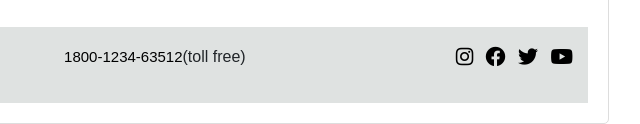
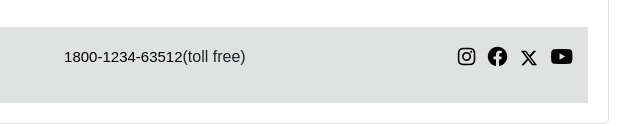
Before and after one commit to Npkrathour/email-05, a plain HTML site: page index.html in a window 1280 px wide. Shown: the part 2309-2433 px from the top of the page, 543-1183 px from the left. Drawn offline with nearby package versions, Linux system fonts and the light colour scheme.

Commit message:
some chnags

```diff
--- a/index.html
+++ b/index.html
@@ -126,10 +126,14 @@
                         <li class="list-inline-item"><a href="https://www.facebook.com/pearsonplc.in" target="_blank"
                                 style="color: #000;"><i class="fab fa-facebook"></i></a></li>
 
-                        <li class="list-inline-item">
-                            <a href=" https://x.com/i/flow/login?redirect_after_login=%2FPearsonIN" target="_blank"><i
-                                    class="fab fa-twitter"></i></a>
-                        </li>
+                                <li class="list-inline-item">
+                                    <a href=" https://x.com/i/flow/login?redirect_after_login=%2FPearsonIN" target="_blank">
+                                        <svg xmlns="http://www.w3.org/2000/svg" style="height: 18px;" viewBox="0 0 512 512">
+                                            <path
+                                                d="M389.2 48h70.6L305.6 224.2 487 464H345L233.7 318.6 106.5 464H35.8L200.7 275.5 26.8 48H172.4L272.9 180.9 389.2 48zM364.4 421.8h39.1L151.1 88h-42L364.4 421.8z" />
+                                        </svg></i>
+                                    </a>
+                                </li>
                         <li class="list-inline-item"><a href="https://www.youtube.com/@PearsonIn" target="_blank"
                                 style="color: #000;"><i class="fab fa-youtube"></i></a></li>
                     </ul>
```
